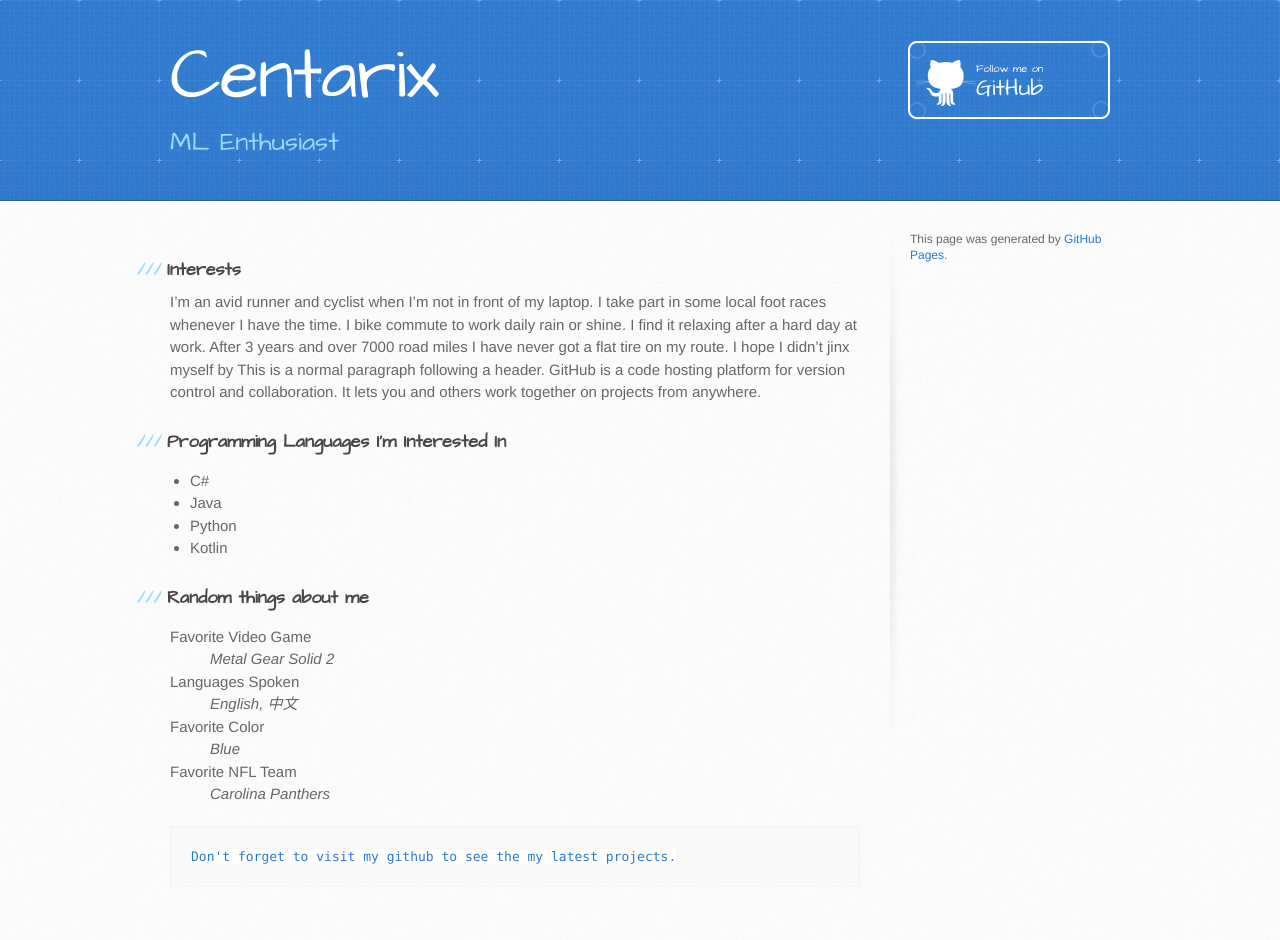
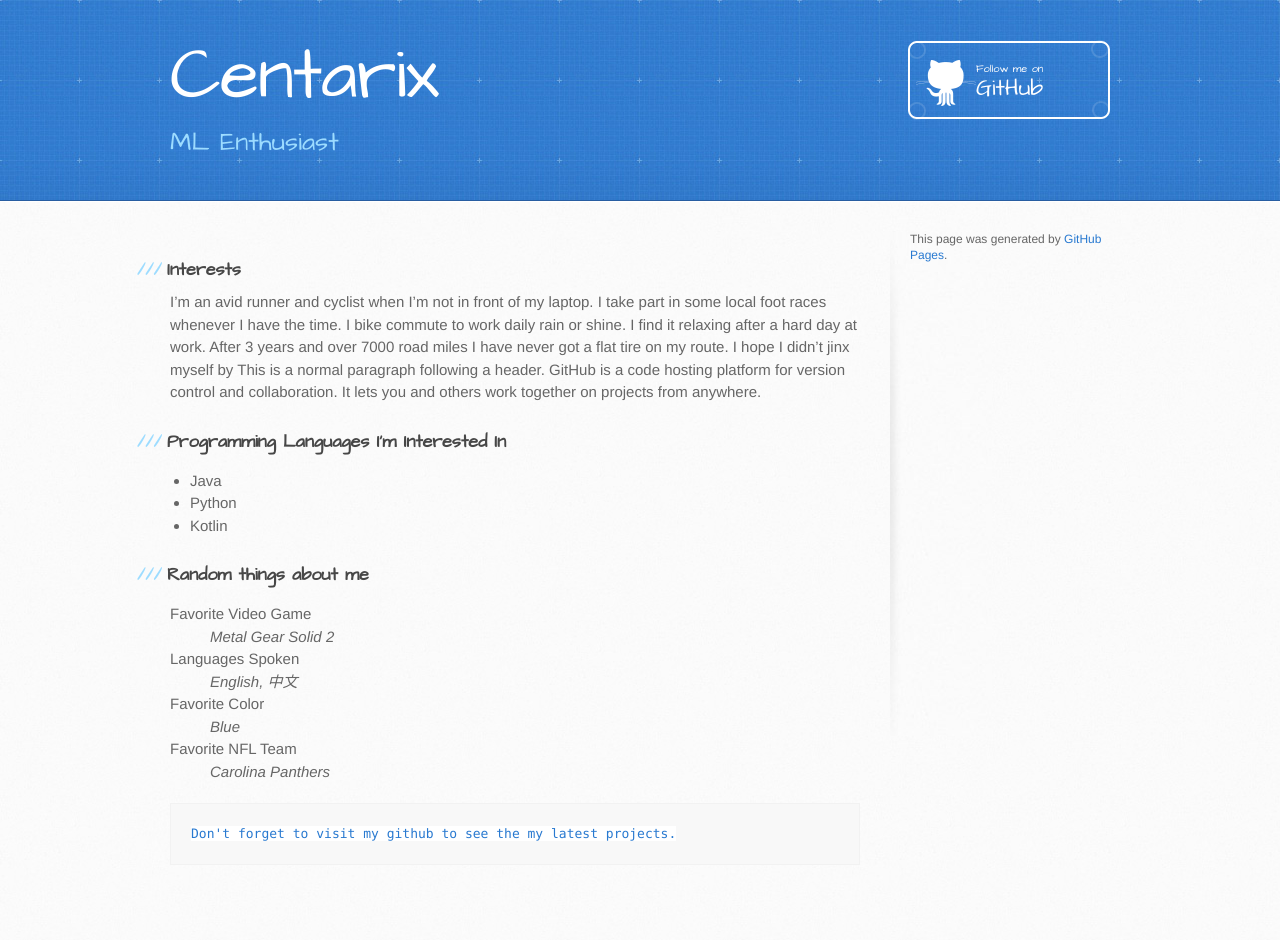
Before and after one commit to centarix/centarix.github.io, a Jekyll site: the page built from index.md, in a window 1280 px wide. Built offline with Jekyll 4.4.1, drawn with Linux system fonts in a browser that asks for light colours; our own code applies the rules of GitHub Pages for plain Markdown files; after the commit the page ends 917 px from its top, so only the background shows below that.

```diff
--- a/index.md
+++ b/index.md
@@ -7,7 +7,6 @@ layout: default
 I'm an avid runner and cyclist when I'm not in front of my laptop. I take part in some local foot races whenever I have the time. I bike commute to work daily rain or shine. I find it relaxing after a hard day at work. After 3 years and over 7000 road miles I have never got a flat tire on my route. I hope I didn't jinx myself by This is a normal paragraph following a header. GitHub is a code hosting platform for version control and collaboration. It lets you and others work together on projects from anywhere.
 
 ### Programming Languages I'm Interested In
-*   C#
 *   Java
 *   Python
 *   Kotlin
```
